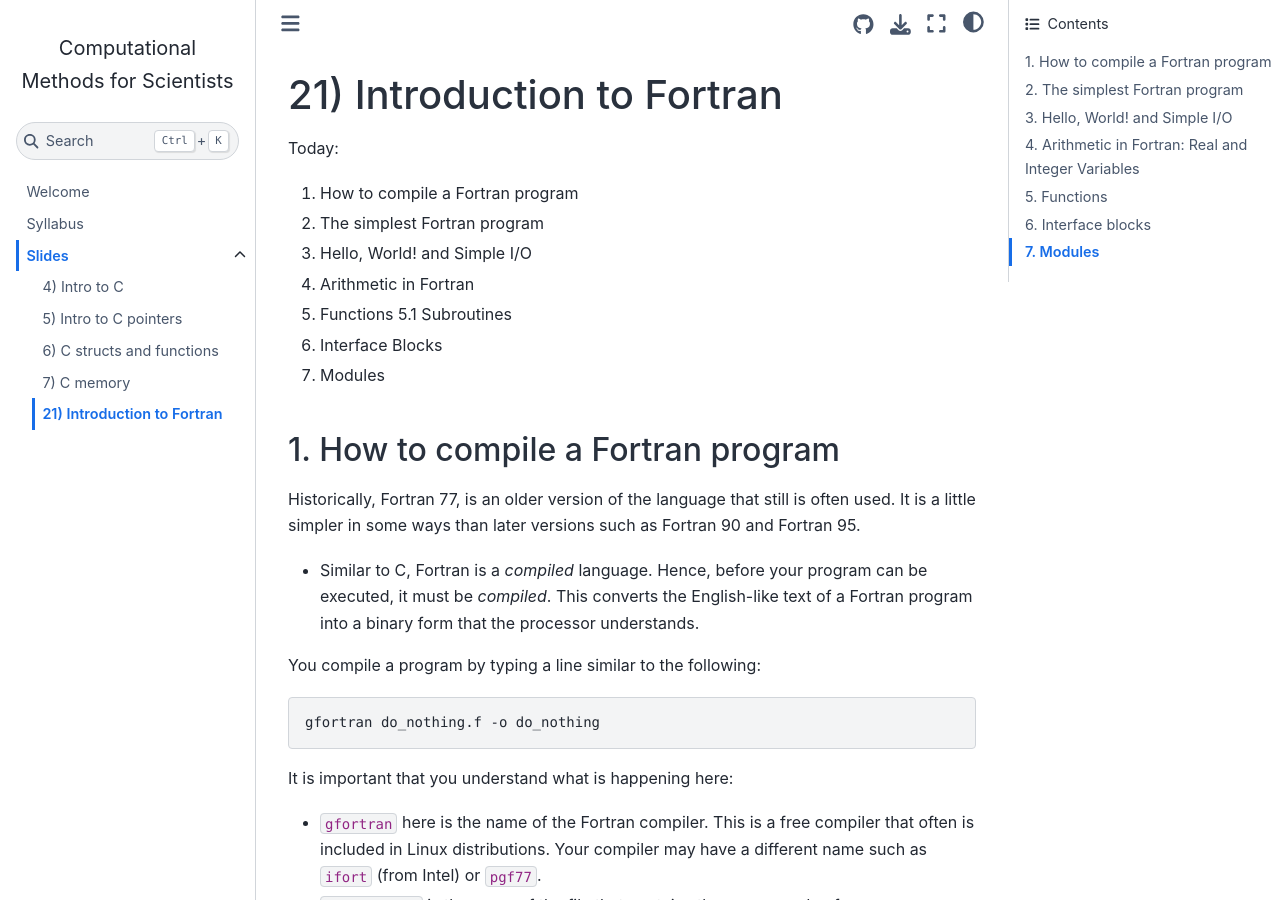
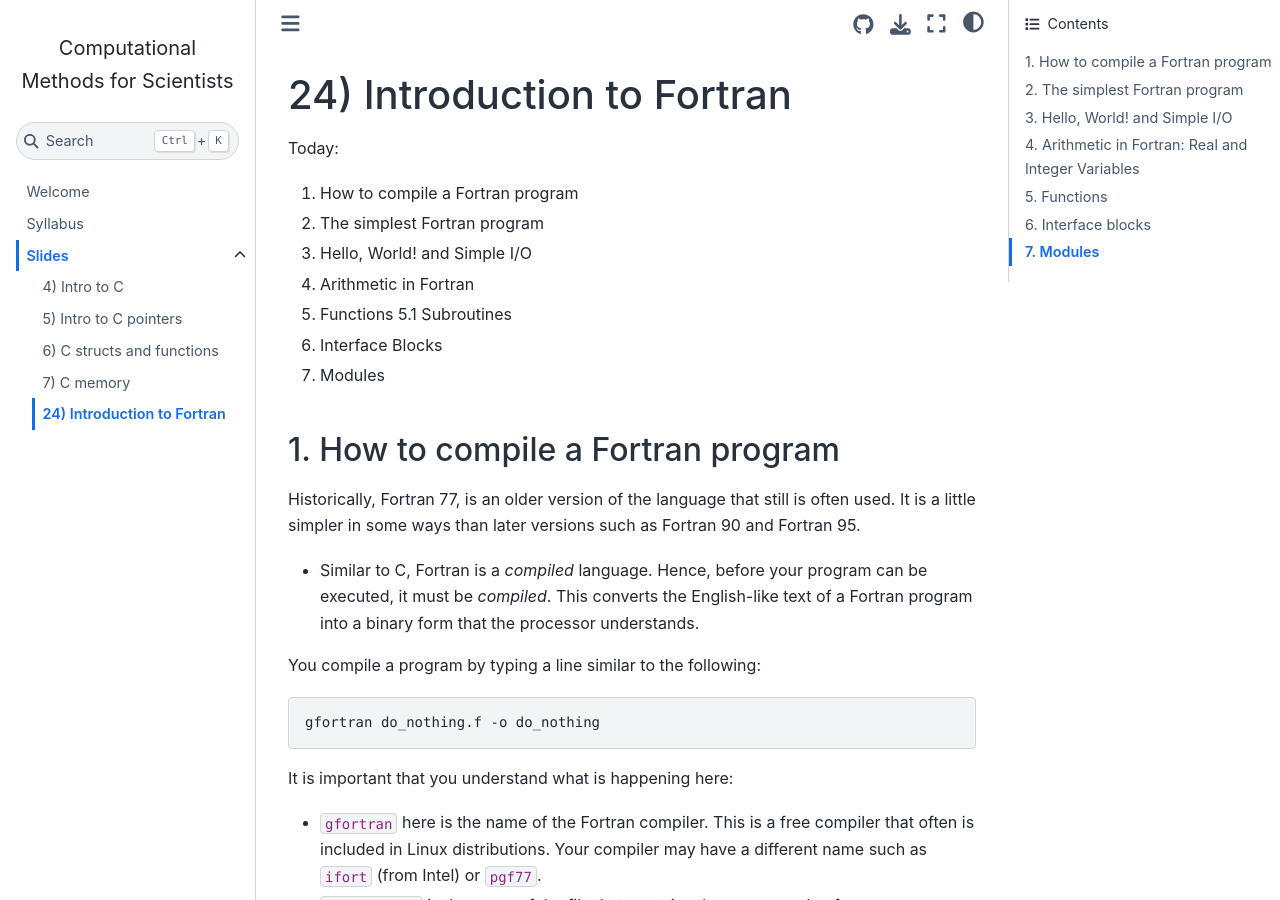
Before and after one commit to sdsu-comp526/fall24, a Jupyter Book: the page built from slides/module5-1_intro_to_fortran.md, in a window 1280 px wide and 900 px high. Built offline with Jupyter Book 1.0.4 settings and Sphinx 7.4.7 and the Sphinx Book theme 1.1.4, drawn with Linux system fonts in a browser that asks for light colours; pages that are not in the unit, such as notebooks, are missing from menus.

```diff
--- a/_toc.yml
+++ b/_toc.yml
@@ -26,4 +26,5 @@ chapters:
   - file: slides/module4-4_cholesky_qr.ipynb
   - file: slides/module4-5_matrix_conditioning_and_svd.ipynb
   - file: slides/module4-6_svd_and_conditioning.ipynb
+  - file: slides/module4-7_low-rank.ipynb
   - file: slides/module5-1_intro_to_fortran.md
--- a/slides/module5-1_intro_to_fortran.md
+++ b/slides/module5-1_intro_to_fortran.md
@@ -1,4 +1,4 @@
-# 21) Introduction to Fortran
+# 24) Introduction to Fortran
 
 Today:
  1. How to compile a Fortran program
```
Also changed, not shown: 3 other files.
